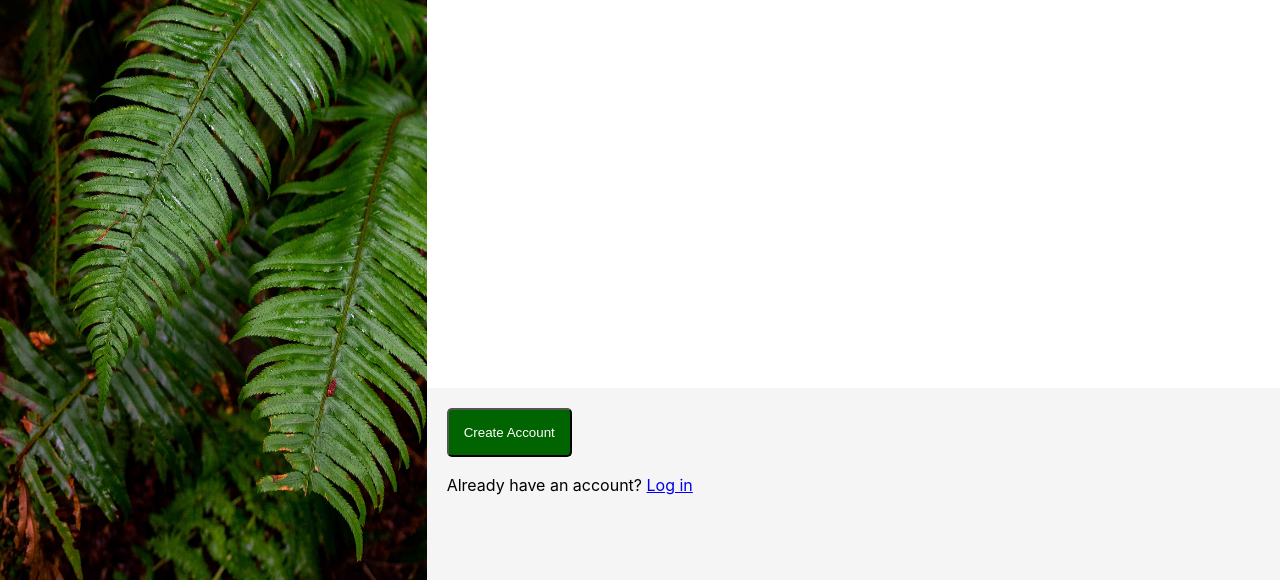
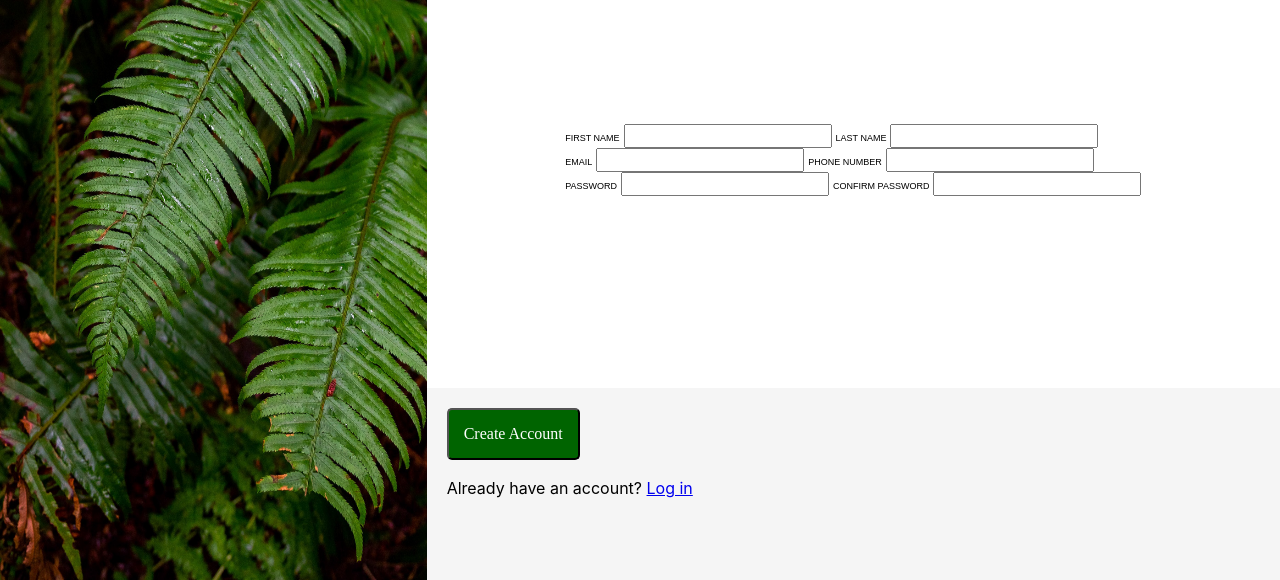
Before and after one commit to mgrigoriev8109/sign-up, a plain HTML site: page index.html in a window 1280 px wide. Shown: the part 220-800 px from the top of the page. Drawn offline with Linux system fonts and the light colour scheme.

Commit message:
Fill out skeleton of form

```diff
--- a/index.html
+++ b/index.html
@@ -23,7 +23,31 @@
     </header>
 
     <main id="main">
-      <form action=""></form>
+      <form action="sign_up.com" method="post">
+        <fieldset>
+            <label for="firstName">FIRST NAME</label>
+            <input type="text" id="firstName">
+
+            <label for="lastName">LAST NAME</label>
+            <input type="text" id="lastName">
+        </fieldset>
+
+        <fieldset>
+          <label for="email">EMAIL</label>
+          <input type="email" id="email">
+
+          <label for="phoneNumber">PHONE NUMBER</label>
+          <input type="number" id="phoneNumber">
+        </fieldset>
+
+        <fieldset>
+          <label for="password">PASSWORD</label>
+          <input type="password" id="password">
+
+          <label for="confirmPassword">CONFIRM PASSWORD</label>
+          <input type="password" id="confirmPassword">
+        </fieldset>
+      </form>
     </main>
 
     <footer id="footer">
--- a/style.css
+++ b/style.css
@@ -158,3 +158,13 @@ button {
   border-radius: 5px;
   background-color: DarkGreen;
 }
+
+button, input, select, textarea {
+  font-family: inherit;
+  font-size: 100%;
+}
+
+label {
+  font-family: Arial, Helvetica, sans-serif;
+  font-size: 9px;
+}
```
